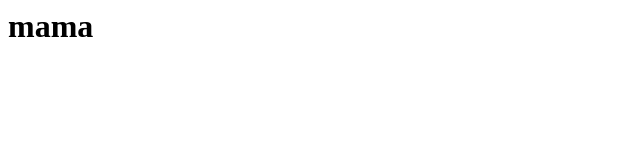
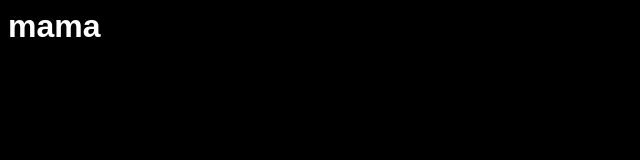
Before and after one commit to xyzstudios/legacy-domain, a plain HTML site: page index.html in a window 1280 px wide. Shown: the whole page, without its empty margins (0-640 px from the left). Drawn offline with Linux system fonts and the light colour scheme.

Commit message:
Update index.html

```diff
--- a/index.html
+++ b/index.html
@@ -2,6 +2,13 @@
   <head>
     <title>LEGACY GGLABS</title>
   </head>
+  <style>
+    :root {
+      background-color: #000000;
+      font-family: Arial;
+      color: #ffffff;
+    }
+  </style>
   <body>
     <h1>mama</h1>
   </body>
```
